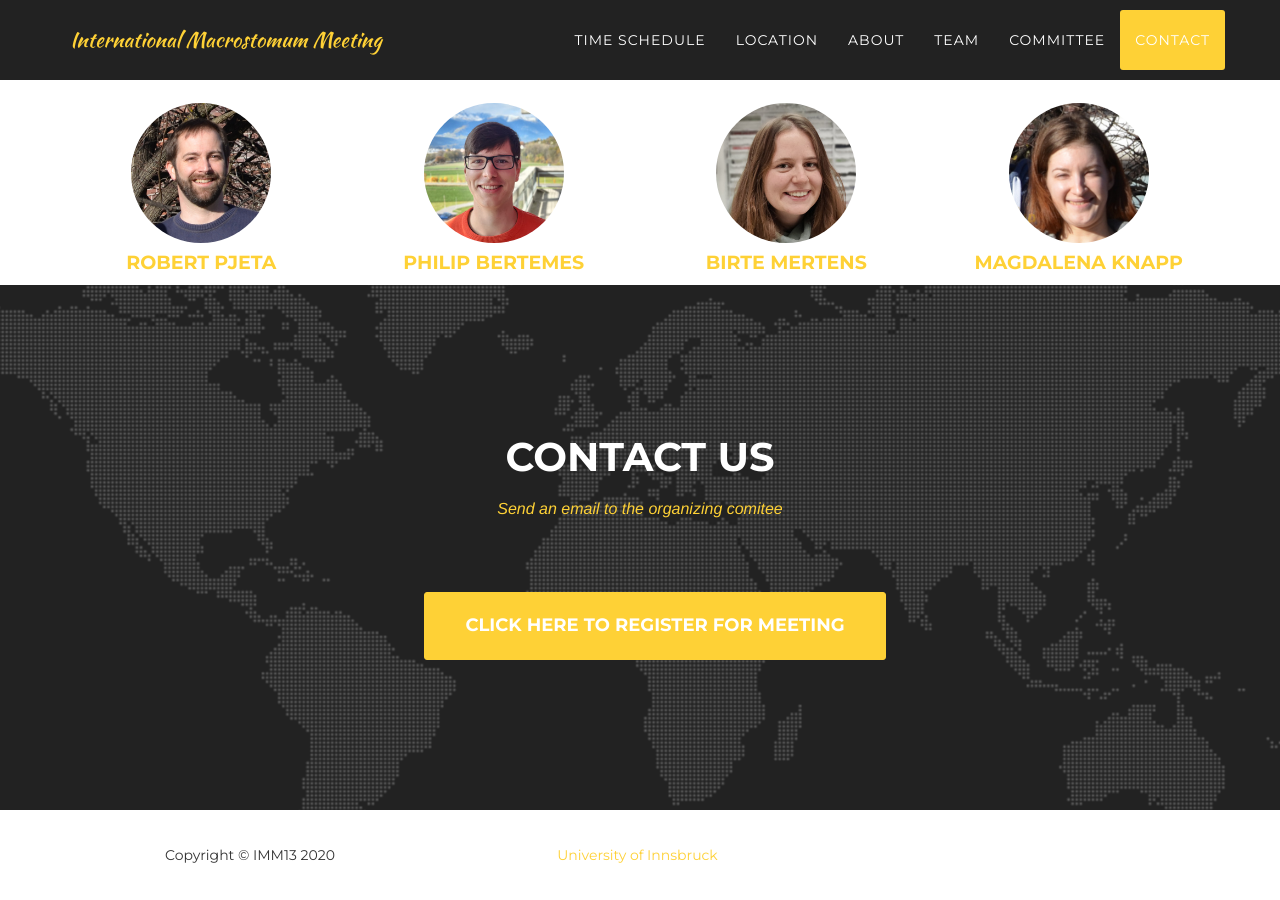
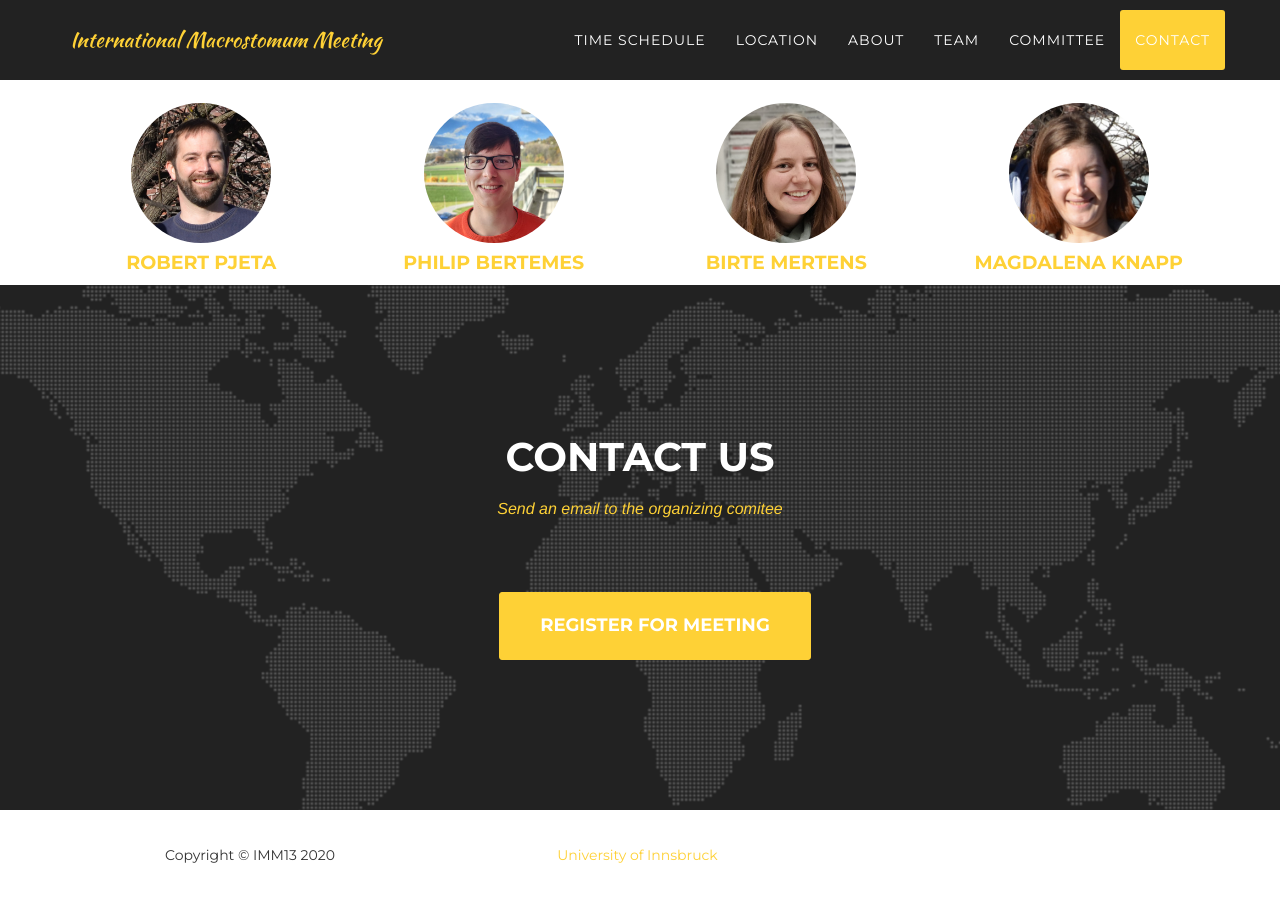
Before and after one commit to IMM13/IMM13.github.io, a Jekyll site: the page built from index.html, in a window 1280 px wide and 900 px high, scrolled down 6507 px. Built offline with Jekyll 4.4.1, drawn with Linux system fonts in a browser that asks for light colours; some web fonts are replaced.

Commit message:
fixed out of boundary button on mobile

```diff
--- a/_includes/contact.html
+++ b/_includes/contact.html
@@ -10,7 +10,7 @@
                     <div class="container">
             <div class="row">
                 <div class="col-lg-12 text-center">
-                    <a href="https://cutt.ly/IMM13th-register" class="page-scroll btn btn-xl">CLICK HERE TO REGISTER FOR MEETING</a>
+                    <a href="https://cutt.ly/IMM13th-register" class="page-scroll btn btn-xl">REGISTER FOR MEETING</a>
 <!--                    <h3 class="section-subheading text-muted"><a href="mailto:peter.ladurner@uibk.ac.at?subject=IMM13%20info">Send an email to the organizing comitee</a></h3>-->
                 </div>
             </div>
```
Also changed, not shown: 8 other files.
